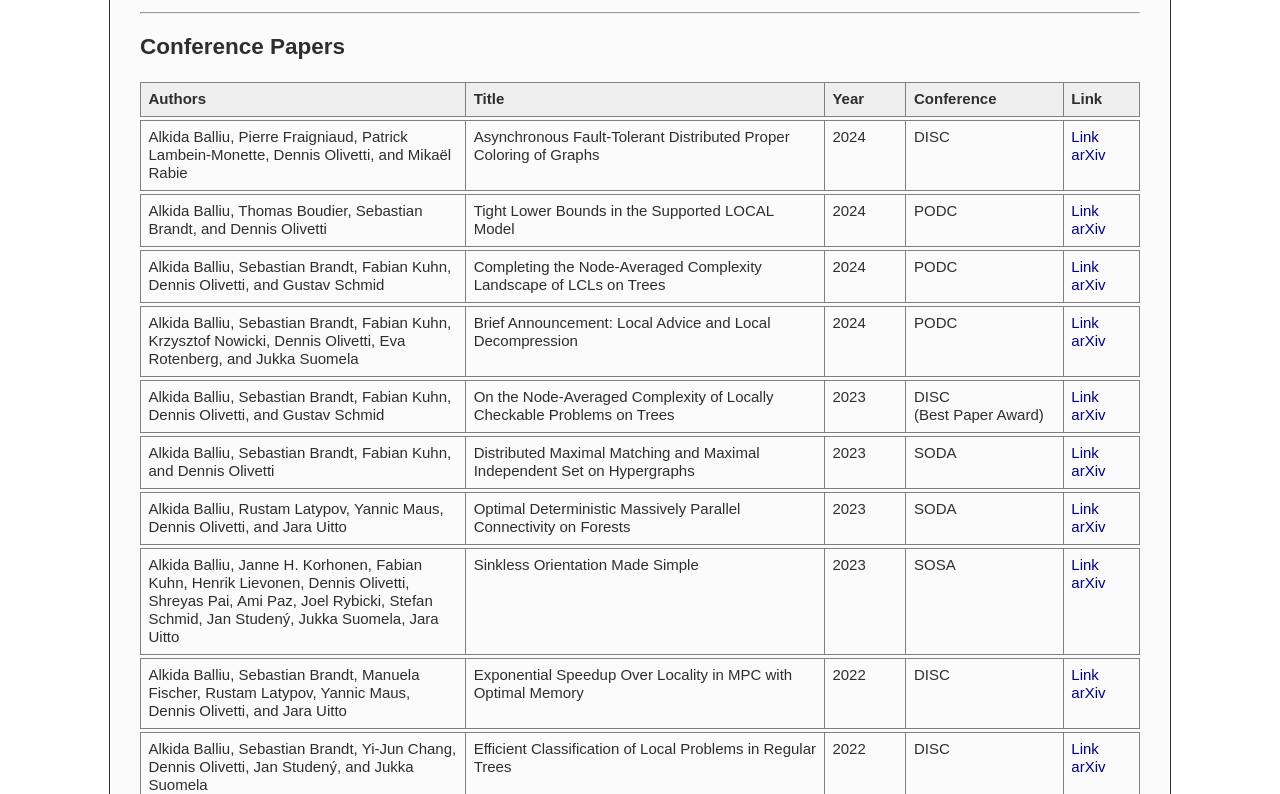
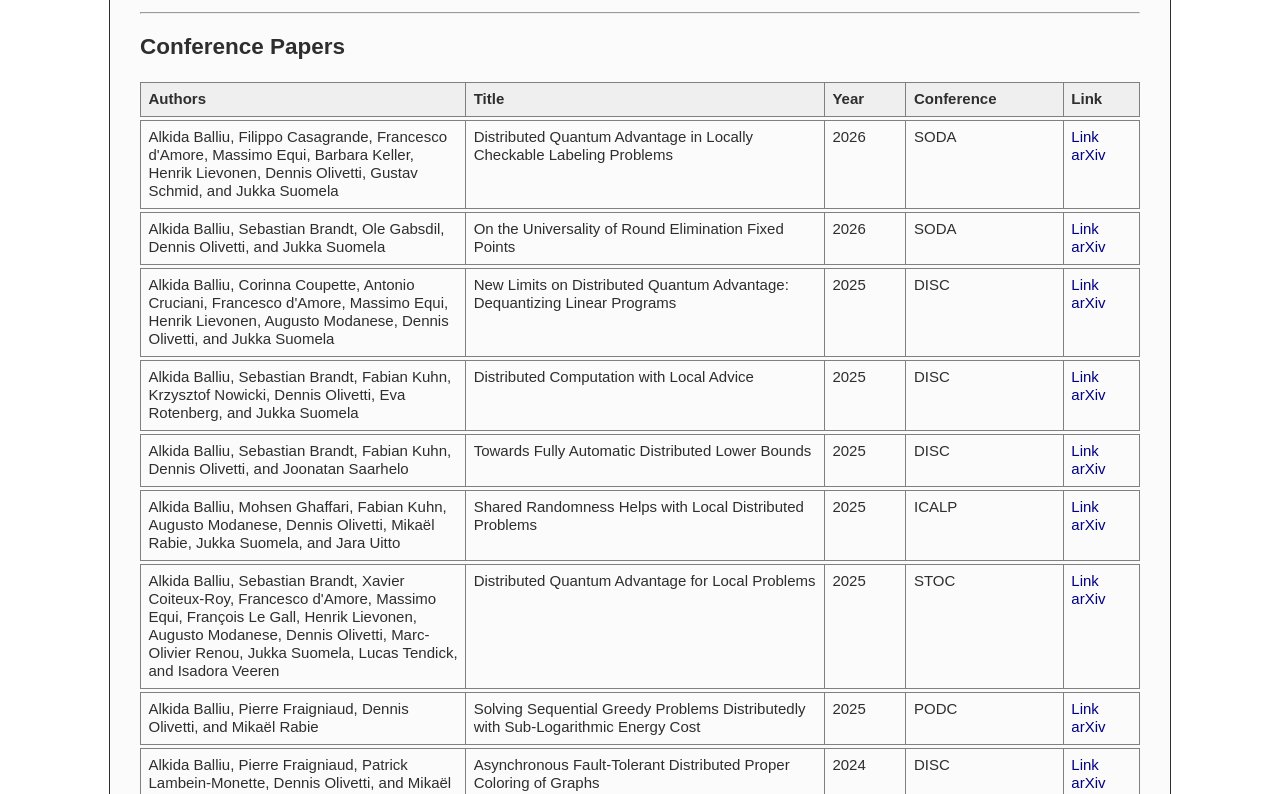
Before and after one commit to olidennis/olidennis.github.io, a plain HTML site: page index.html in a window 1280 px wide. Shown: the part 838-1632 px from the top of the page. Drawn offline with Linux system fonts and the light colour scheme.

Commit message:
2025 and 2026

```diff
--- a/index.html
+++ b/index.html
@@ -66,6 +66,62 @@
 <tbody>
 
 
+<tr class="entry">
+	<td>Alkida Balliu, Filippo Casagrande, Francesco d'Amore, Massimo Equi, Barbara Keller, Henrik Lievonen, Dennis Olivetti, Gustav Schmid, and Jukka Suomela</td>
+	<td>Distributed Quantum Advantage in Locally Checkable Labeling Problems</td>
+	<td>2026</td>
+	<td>SODA</td>
+	<td><a href="https://doi.org/10.1137/1.9781611978971.49">Link</a> <a href="https://arxiv.org/abs/2504.05191">arXiv</a></td>
+</tr>
+<tr class="entry">
+	<td>Alkida Balliu, Sebastian Brandt, Ole Gabsdil, Dennis Olivetti, and Jukka Suomela</td>
+	<td>On the Universality of Round Elimination Fixed Points</td>
+	<td>2026</td>
+	<td>SODA</td>
+	<td><a href="https://doi.org/10.1137/1.9781611978971.183">Link</a> <a href="https://arxiv.org/abs/2510.17639">arXiv</a></td>
+</tr>
+<tr class="entry">
+	<td>Alkida Balliu, Corinna Coupette, Antonio Cruciani, Francesco d'Amore, Massimo Equi, Henrik Lievonen, Augusto Modanese, Dennis Olivetti, and Jukka Suomela</td>
+	<td>New Limits on Distributed Quantum Advantage: Dequantizing Linear Programs</td>
+	<td>2025</td>
+	<td>DISC</td>
+	<td><a href="https://doi.org/10.4230/LIPIcs.DISC.2025.11">Link</a> <a href="https://arxiv.org/abs/2506.07574">arXiv</a></td>
+</tr>
+<tr class="entry">
+	<td>Alkida Balliu, Sebastian Brandt, Fabian Kuhn, Krzysztof Nowicki, Dennis Olivetti, Eva Rotenberg, and Jukka Suomela</td>
+	<td>Distributed Computation with Local Advice</td>
+	<td>2025</td>
+	<td>DISC</td>
+	<td><a href="https://doi.org/10.4230/LIPIcs.DISC.2025.12">Link</a> <a href="https://arxiv.org/abs/2405.04519">arXiv</a></td>
+</tr>
+<tr class="entry">
+	<td>Alkida Balliu, Sebastian Brandt, Fabian Kuhn, Dennis Olivetti, and Joonatan Saarhelo</td>
+	<td>Towards Fully Automatic Distributed Lower Bounds</td>
+	<td>2025</td>
+	<td>DISC</td>
+	<td><a href="https://doi.org/10.4230/LIPIcs.DISC.2025.13">Link</a> <a href="https://arxiv.org/abs/2410.20224">arXiv</a></td>
+</tr>
+<tr class="entry">
+	<td>Alkida Balliu, Mohsen Ghaffari, Fabian Kuhn, Augusto Modanese, Dennis Olivetti, Mikaël Rabie, Jukka Suomela, and Jara Uitto</td>
+	<td>Shared Randomness Helps with Local Distributed Problems</td>
+	<td>2025</td>
+	<td>ICALP</td>
+	<td><a href="https://doi.org/10.4230/LIPIcs.ICALP.2025.16">Link</a> <a href="https://arxiv.org/abs/2407.05445">arXiv</a></td>
+</tr>
+<tr class="entry">
+	<td>Alkida Balliu, Sebastian Brandt, Xavier Coiteux-Roy, Francesco d'Amore, Massimo Equi, François Le Gall, Henrik Lievonen, Augusto Modanese, Dennis Olivetti, Marc-Olivier Renou, Jukka Suomela, Lucas Tendick, and Isadora Veeren</td>
+	<td>Distributed Quantum Advantage for Local Problems</td>
+	<td>2025</td>
+	<td>STOC</td>
+	<td><a href="https://doi.org/10.1145/3717823.3718233">Link</a> <a href="https://arxiv.org/abs/2411.03240">arXiv</a></td>
+</tr>
+<tr class="entry">
+	<td>Alkida Balliu, Pierre Fraigniaud, Dennis Olivetti, and Mikaël Rabie</td>
+	<td>Solving Sequential Greedy Problems Distributedly with Sub-Logarithmic Energy Cost</td>
+	<td>2025</td>
+	<td>PODC</td>
+	<td><a href="https://doi.org/10.1145/3732772.3733499">Link</a> <a href="https://arxiv.org/abs/2410.20499">arXiv</a></td>
+</tr>
 <tr class="entry">
 	<td>Alkida Balliu, Pierre Fraigniaud, Patrick Lambein-Monette, Dennis Olivetti, and Mikaël Rabie</td>
 	<td>Asynchronous Fault-Tolerant Distributed Proper Coloring of Graphs</td>
@@ -344,6 +400,13 @@
 <thead><tr><th class="colauthor">Authors</th><th class="coltitle">Title</th><th class="colyear">Year</th><th class="coljp">Journal</th><th class="colurl">Link</th></tr></thead>
 <tbody>
 <tr class="entry">
+	<td>Alkida Balliu, Sebastian Brandt, Manuela Fischer, Rustam Latypov, Yannic Maus, Dennis Olivetti, and Jara Uitto</td>
+	<td>Exponential speedup over locality in MPC with optimal memory</td>
+	<td>2025</td>
+	<td>Distributed Computing</td>
+	<td><a href="https://doi.org/10.1007/s00446-025-00477-9">Link</a> <a href="https://arxiv.org/abs/2208.09453">arXiv</a></td>
+</tr>
+<tr class="entry">
 	<td>Alkida Balliu, Sebastian Brandt, Yi-Jun Chang, Dennis Olivetti, Jan Studený, Jukka Suomela, and Aleksandr Tereshchenko</td>
 	<td>Locally checkable problems in rooted trees</td>
 	<td>2023</td>
@@ -424,6 +487,18 @@
 <table border="1">
 <thead><tr><th class="colauthor">Authors</th><th class="coltitle">Title</th><th class="colyear">Year</th><th class="colurl">Link</th></tr></thead>
 <tbody>
+<tr class="entry">
+	<td>Alkida Balliu, Thomas Boudier, Francesco d'Amore, Dennis Olivetti, Gustav Schmid, and Jukka Suomela</td>
+	<td>Distributed Algorithms for Potential Problems</td>
+	<td>2025</td>
+	<td><a href="https://arxiv.org/abs/2507.12038">arXiv</a>&nbsp;</td>
+</tr>
+<tr class="entry">
+	<td>Alkida Balliu, Filippo Casagrande, Francesco d'Amore, and Dennis Olivetti</td>
+	<td>New Hardness Results for the LOCAL Model via a Simple Self-Reduction</td>
+	<td>2025</td>
+	<td><a href="https://arxiv.org/abs/2510.19972">arXiv</a>&nbsp;</td>
+</tr>
 <tr class="entry">
 	<td>Dennis Olivetti</td>
 	<td>How Bandwidth Affects the CONGEST Model</td>
```
